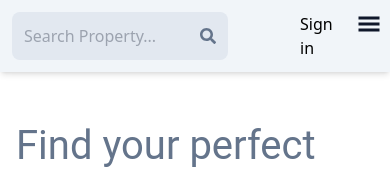
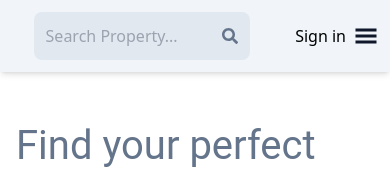
Before and after one commit to FaizanHaider108/mern-estate, a React (Vite) app in the folder client/: page / in a window 390 px wide. Shown: the top 169 px of the page. Built offline with nearby package versions, Linux system fonts and the light colour scheme; no server answers.

Commit message:
chages in gaps

```diff
--- a/client/src/components/Header.jsx
+++ b/client/src/components/Header.jsx
@@ -56,7 +56,7 @@ const Header = () => {
                     </button>
                 </form>
 
-                <ul className='flex gap-6 '>
+                <ul className='flex sm:gap-6 gap-2 '>
                     <Link to="/">
                         <li className='hidden sm:inline hover:underline cursor-pointer'>Home</li>
                     </Link>
@@ -82,6 +82,7 @@ const Header = () => {
                                 <Link className='text-white text-2xl' to="/">Home</Link>
                                 <Link className='text-white text-2xl' to="/about">About</Link>
                                 <Link className='text-white text-2xl' to="/contact">Contact</Link>
+
                             </div>
                         </div>
                     </div>
```
